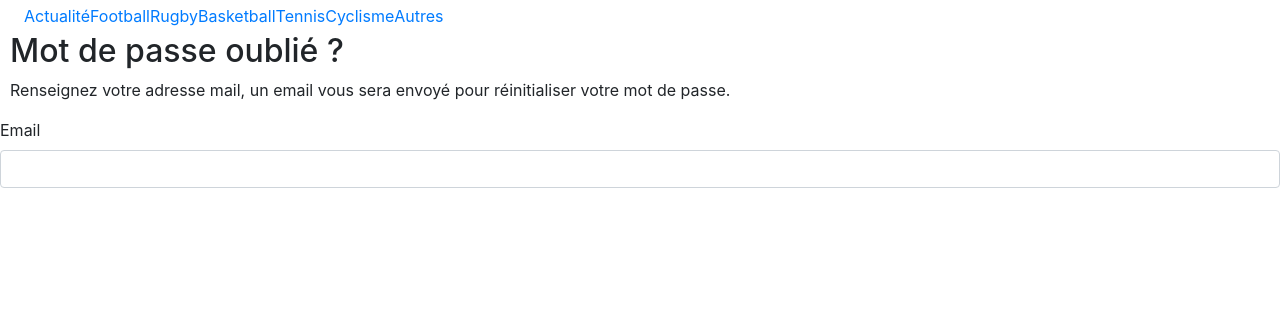
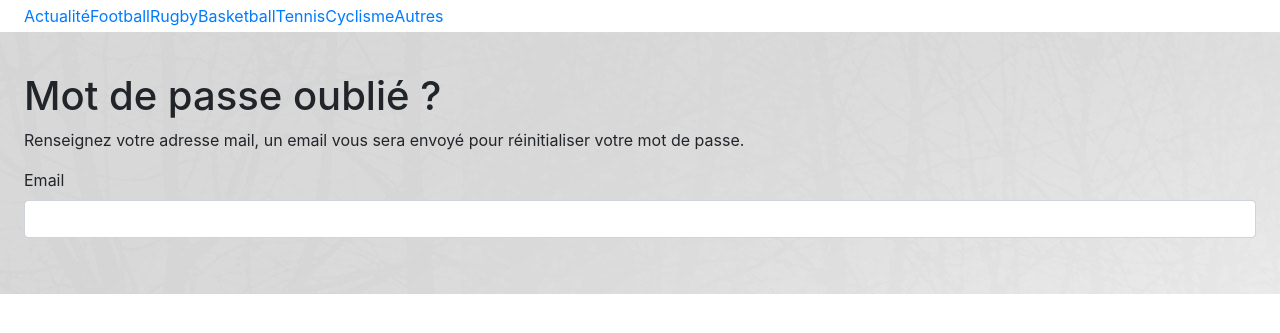
Before and after one commit to Jolan95/LeQuotidienSport, a Symfony app: template templates/forms/forget.html.twig in a window 1280 px wide. Shown: the part 143-476 px from the top of the page. Run offline with Twig, Linux system fonts and the light colour scheme; the template is opened without the code that fills it, so the values that code supplies are empty; form fields are guessed from the names that the template uses; some libraries are stand-ins or nearby versions.

Commit message:
style pages form

```diff
--- a/assets/styles/app.scss
+++ b/assets/styles/app.scss
@@ -185,7 +185,7 @@ header{
         background: rgba(255, 255, 255, 0.45);
         border-radius : 16px;
         width : 90%;
-        max-width : 500px;
+        max-width : 370px;
 		input{
 			width :  100%;
 			opacity: 0.8;
@@ -198,6 +198,9 @@ header{
 			width: 100%;
 		}
     }
+	.wrapper-form-xl{
+		max-width : 440px;
+	}
 }
 @media all and (min-width : 576px){
 	.page-100{
--- a/templates/forms/creation.html.twig
+++ b/templates/forms/creation.html.twig
@@ -1,6 +1,7 @@
 {% extends 'base.html.twig' %}
 
 {% block body %}
+
     <div class="form-article ">
         <div class="pb-2">
             <h1 class="text-center mt-3">Rédiger un article</h1>
--- a/templates/forms/forget.html.twig
+++ b/templates/forms/forget.html.twig
@@ -1,12 +1,13 @@
 {% extends 'base.html.twig' %}
 
 {% block body %}
-<div style="margin-left : 10px">
-<h2>Mot de passe oublié ?</h2>
+<div class="page-100 full-center py-4" style="background-image : url('{{asset("image/background-race.jpg")}}')">
+<div class="px-4 py-3 wrapper-form">
+<h1>Mot de passe oublié ?</h1>
 <p>Renseignez votre adresse mail, un email vous sera envoyé pour réinitialiser votre mot de passe.</p>
-</div>
-
 {{ form_start(form, {'action': path('sendmail_password')}) }}
         {{ form_row(form.email) }}
 {{form_end(form)}}
+</div>
+</div>
 {% endblock %}
--- a/templates/forms/signin.html.twig
+++ b/templates/forms/signin.html.twig
@@ -2,7 +2,7 @@
 
 {% block body %}
 <div class="page-100 full-center py-4" style="background-image : url('{{asset("image/background-race.jpg")}}')">
-    <div class="wrapper-form p-1 p-lg-5">
+    <div class="wrapper-form px-2 py-3">
         <h1 class=" text-center">Créez votre compte</h1>
         {% for message in app.flashes('success') %}
         <div class="alert alert-success" role="alert">
--- a/templates/reset_password/check_email.html.twig
+++ b/templates/reset_password/check_email.html.twig
@@ -3,11 +3,15 @@
 {% block title %}Mot de passe oublié?{% endblock %}
 
 {% block body %}
+<div class="page-100  py-4" style="background-image : url('{{asset("image/background-race.jpg")}}')">
+    <div class="alert-success rounded container mt-5 p-3">
         <p>
             Si l'adresse renseignée précédemment est correcte et correspond à un compte déjà existant, un email vous sera envoyé
             contenant un lien vous permettant de mettre à jour votre mot de passe.
             Ce lien expirera dans 1 heure.
         </p>
         <p>Si vous n'apercevez aucun mail n'oubliez pas de vérifier dans vos courriers indésirables,
-    autrement <a href="{{ path('app_forgot_password_request') }}">essayez à nouveau</a>.</p>
+        autrement <a class="link-default" href="{{ path('app_forgot_password_request') }}">essayez à nouveau</a>.
+        </p>
+    </div>
 {% endblock %}
--- a/templates/reset_password/email.html.twig
+++ b/templates/reset_password/email.html.twig
@@ -1,5 +1,5 @@
-<h1>Hi!</h1>
-
+<div class="page-100 full-center py-4" style="background-image : url('{{asset("image/background-race.jpg")}}')">
+<div class="px-4 py-3 wrapper-form">
 <p>Pour réinitialiser votre votre nouveau mot de passe, cliquez sur le lien ci dessous</p>
 
 <a href="{{ url('app_reset_password', {token: resetToken.token}) }}">{{ url('app_reset_password', {token: resetToken.token}) }}</a>
@@ -7,3 +7,5 @@
 <p>Ce lien expirera dans 1 heure.</p>
 
 <p>le Quotidien Sport</p>
+</div>
+</div>
--- a/templates/reset_password/reset.html.twig
+++ b/templates/reset_password/reset.html.twig
@@ -3,10 +3,14 @@
 {% block title %}Réinitialisation du mot de passe{% endblock %}
 
 {% block body %}
+<div class="page-100 full-center py-4" style="background-image : url('{{asset("image/background-race.jpg")}}')">
+<div class="wrapper-form wrapper-form-xl px-4 py-3">
     <h1>Réinitialisez votre mot de passe</h1>
 
     {{ form_start(resetForm) }}
         {{ form_row(resetForm.plainPassword) }}
         <button class="btn btn-primary">Réinitialiser le mot de passe</button>
     {{ form_end(resetForm) }}
+    </div>
+    </div>
 {% endblock %}
--- a/templates/security/login.html.twig
+++ b/templates/security/login.html.twig
@@ -1,7 +1,8 @@
 {% extends 'base.html.twig' %}
 
 {% block body %}
-<main class="ml-5 form-signin">
+<div class="page-100 full-center py-4" style="background-image : url('{{asset("image/background-race.jpg")}}')">
+<main class="px-4 py-3 wrapper-form">
     <form method="post">
         {% if error %}
         <div class="alert alert-danger">{{ error.messageKey|trans(error.messageData, 'security') }}</div>
@@ -12,14 +13,13 @@
              {{ app.user.fullname }}, <a href="{{ path('app_logout') }}">Logout</a>
         </div>
         {% endif %}
-
         <h1 class="my-4">Authentification</h1>
         <label for="inputEmail">Email</label>
         <input type="email" value="{{ last_username }}" name="email" id="inputEmail" class="form-control" autocomplete="email" required autofocus>
         <label class="mt-2" for="inputPassword">Password</label>
         <input type="password" name="password" id="inputPassword" class="form-control" autocomplete="current-password" required>
         <div class=" my-3">
-            <a class="link-password" href="{{path("app_forgot_password_request")}}">Mot de passe oublié ?</a>
+            Mot de passe oublié ?<a class="link-default" href="{{path("app_forgot_password_request")}}">Réinitialiser ici</a>
         </div>
         <input type="hidden" name="_csrf_token" value="{{ csrf_token('authenticate') }}">
         <button  class="btn btn-lg btn-primary" type="submit">
```
Also changed, not shown: src/Form/ChangePasswordFormType.php (+5 -5 lines), templates/reset_password/request.html.twig (+6 -2 lines), public/build/app.css. Lines whose indentation alone changed are shown as unchanged.
